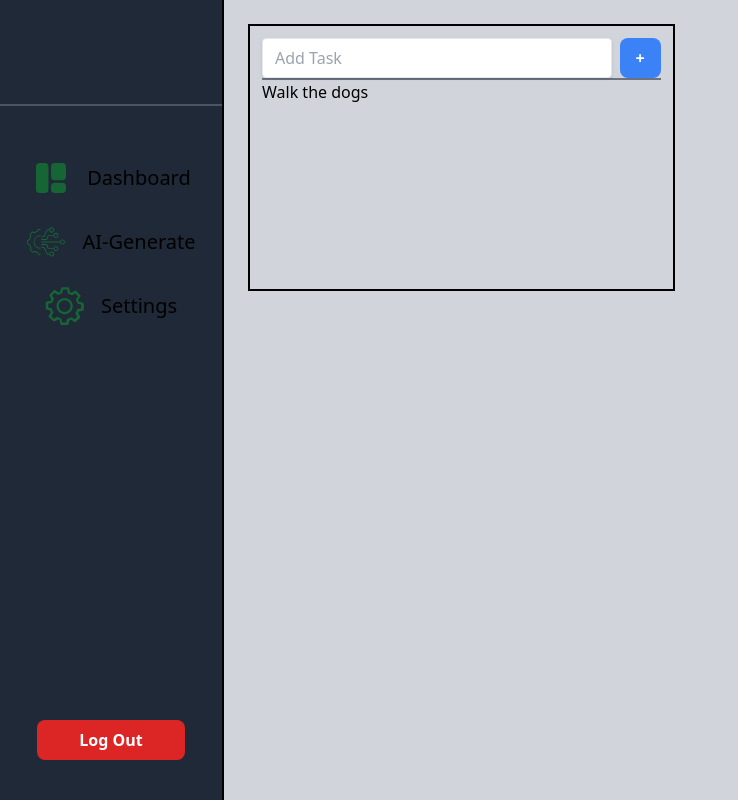
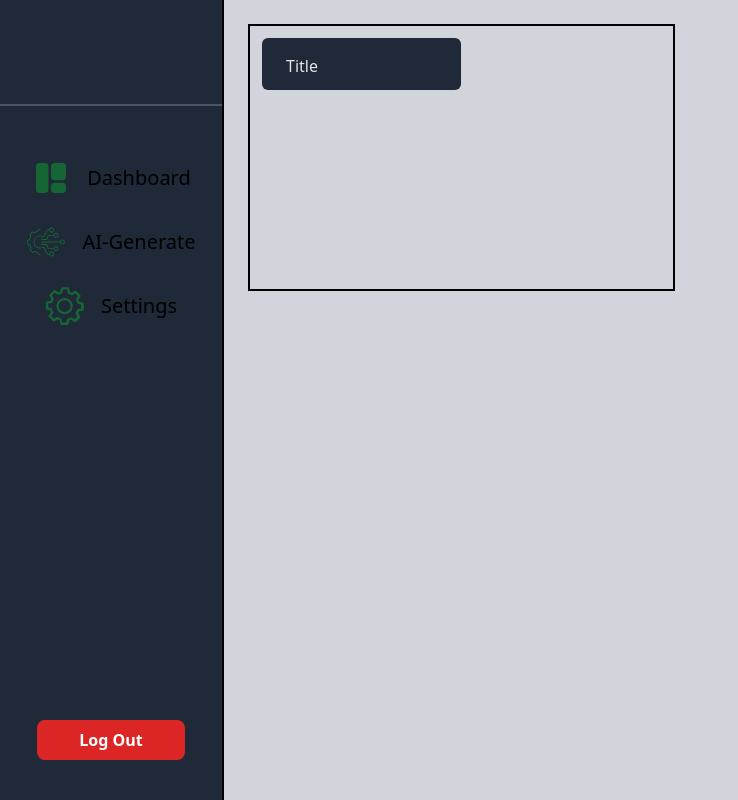
Before and after one commit to WilliamTRich/todo-list, a Next.js app: page / in a window 1280 px wide. Shown: the whole page, without its empty margins (0-738 px from the left). Built offline with nearby package versions, Linux system fonts and the light colour scheme; no server answers; the database is empty; sample sign-in values are in the browser's storage.

Commit message:
Worked on todo-element more

```diff
--- a/components/Todo.tsx
+++ b/components/Todo.tsx
@@ -1,19 +1,28 @@
+//Utilities
+import axios from "axios";
+import { useCallback, useState } from "react";
+
+//Components
+import TodoInput from "@/components/TodoInput";
+
 const Todo = () => {
-    return (
-        <div className="flex flex-col m-6 p-3 border-2 border-black h-1/3 w-1/3">
-            <div className="flex w-full gap-2 border-b-2 border-gray-500">
-                <input type="text" className="shadow appearance-none border rounded w-full py-2 px-3 text-gray-700 leading-tight focus:outline-none focus:shadow-outline" placeholder="Add Task"/>
-                <button className="bg-blue-500 hover:bg-blue-700 text-white font-bold py-2 px-4 rounded-lg">+</button>
-            </div>
-            <div>
-                <ul>
-                    <li>
-                        Walk the dogs
-                    </li>
-                </ul>
-            </div>
-        </div>
-    )
-}
+  //Use State for form input
+  const [todo, setTodo] = useState("");
+  const [title, setTitle] = useState("");
+
+  return (
+    <div className="flex flex-col m-6 p-3 border-2 border-black h-1/3 w-1/3">
+      <TodoInput
+        id="title"
+        type="text"
+        onChange={(e: React.ChangeEvent<HTMLInputElement>) =>
+          setTitle(e.target.value)
+        }
+        value={title}
+        label="Title"
+      />
+    </div>
+  );
+};
 
 export default Todo;
--- /dev/null
+++ b/components/TodoInput.tsx
@@ -0,0 +1,66 @@
+//Utilities
+import React from "react";
+
+interface InputProps {
+  id: string;
+  onChange: any;
+  value: string;
+  label: string;
+  type?: string;
+}
+
+const TodoInput: React.FC<InputProps> = ({
+  id,
+  onChange,
+  value,
+  label,
+  type,
+}) => {
+  return (
+    <div className="relative">
+      <input
+        onChange={onChange}
+        value={value}
+        type={type}
+        id={id}
+        className="
+        block
+        rounded-md
+        px-6
+        pt-6
+        pb-1
+        w-1/2
+        text-md
+        bg-gray-800
+        focus:ring-0
+        peer
+        "
+        placeholder=" "
+      />
+      <label
+        htmlFor="id"
+        className="
+        absolute
+        text-md
+        text-zinc-200
+        duration-150
+        transform
+        -translate-y-3
+        scale-75
+        top-4
+        z-10
+        origin-[0]
+        left-6
+        peer-placeholder-shown:scale-100
+        peer-placeholder-shown:translate-y-0
+        peer-focus:scale-75
+        peer-focus:-translate-y-3
+      "
+      >
+        {label}
+      </label>
+    </div>
+  );
+};
+
+export default TodoInput;
--- /dev/null
+++ b/pages/api/createtodo.ts
@@ -0,0 +1,8 @@
+import { NextApiRequest, NextApiResponse } from "next";
+import prismadb from '@/lib/prismadb';
+
+export default async function handler(req: NextApiRequest, res: NextApiResponse) {
+    if(req.method !== 'POST') {
+        return res.status(405).end();
+    }
+}
```
Also changed, not shown: pages/auth.tsx (+8 -8 lines), components/LoginInput.tsx (renamed from components/Input.tsx), pages/api/register.ts (line endings or trailing spaces).
